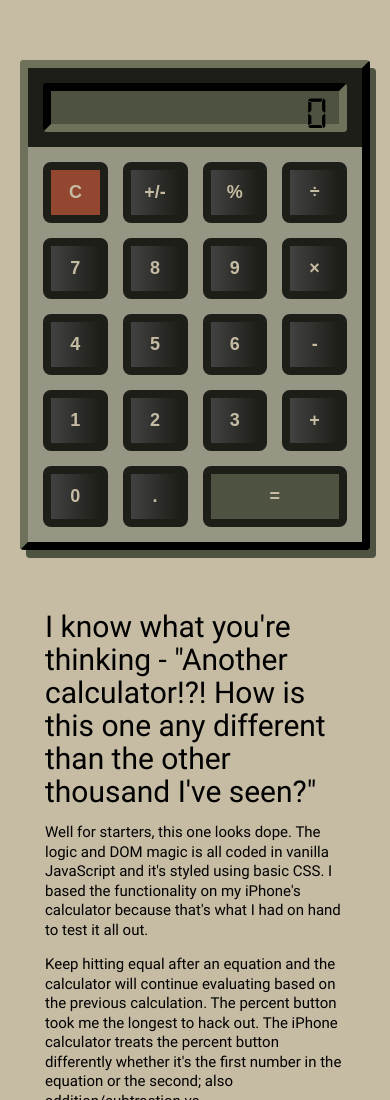
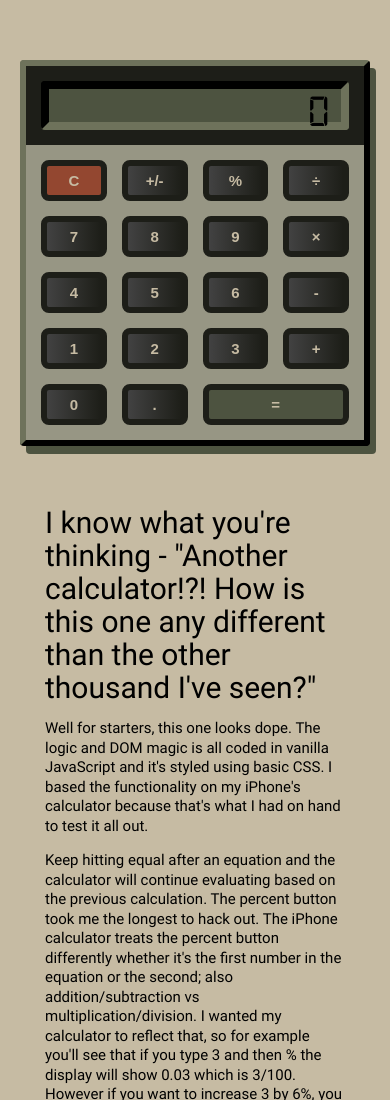
Before and after one commit to tylts/calc2, a plain HTML site: page index.html in a window 390 px wide. Shown: the top 1100 px of the page. Drawn offline with Linux system fonts and the light colour scheme.

Commit message:
Updated a few media queries

```diff
--- a/style.css
+++ b/style.css
@@ -110,8 +110,17 @@ button {
 }
 
 @media only screen and (max-width: 450px) {
+  button {
+    padding: 0.4rem;
+    font-size: 1rem;
+    border: 6px solid var(--calc-container);
+  }
+
   .calc-container {
     width: 350px;
+    border: 6px outset var(--calc-container);
+    border-radius: 4px;
+    box-shadow: 6px 8px var(--display-equals);
   }
 
   #info {
```
